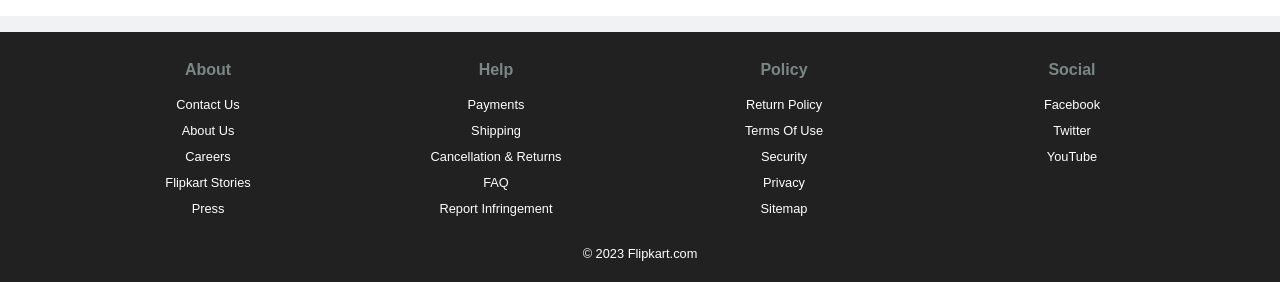
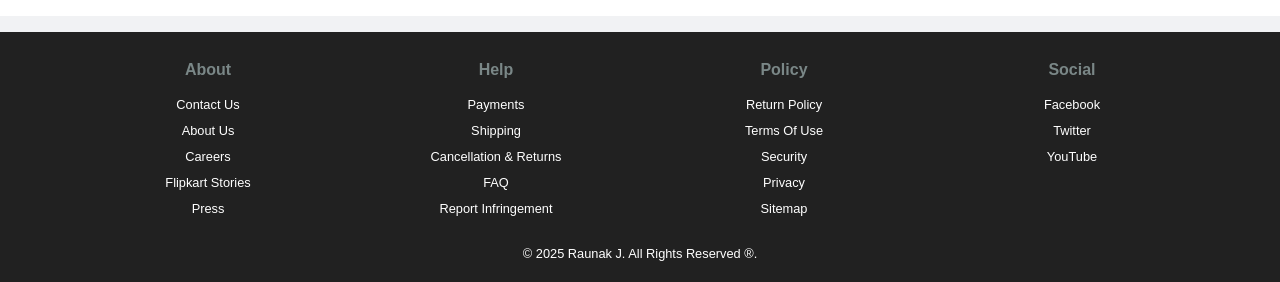
Before and after one commit to Raunistar/Flipkart-Clone, a plain HTML site: page index.html in a window 1280 px wide. Shown: the part 2051-2333 px from the top of the page. Drawn offline with Linux system fonts and the light colour scheme.

Commit message:
updated the footer

```diff
--- a/index.html
+++ b/index.html
@@ -196,7 +196,7 @@
       </div>
     </div>
     <div class="footer-bottom">
-      <p>&copy; 2023 Flipkart.com</p>
+    <p>&copy; 2025 Raunak J. All Rights Reserved &reg;.</p>
     </div>
   </footer>
 </body>
```
